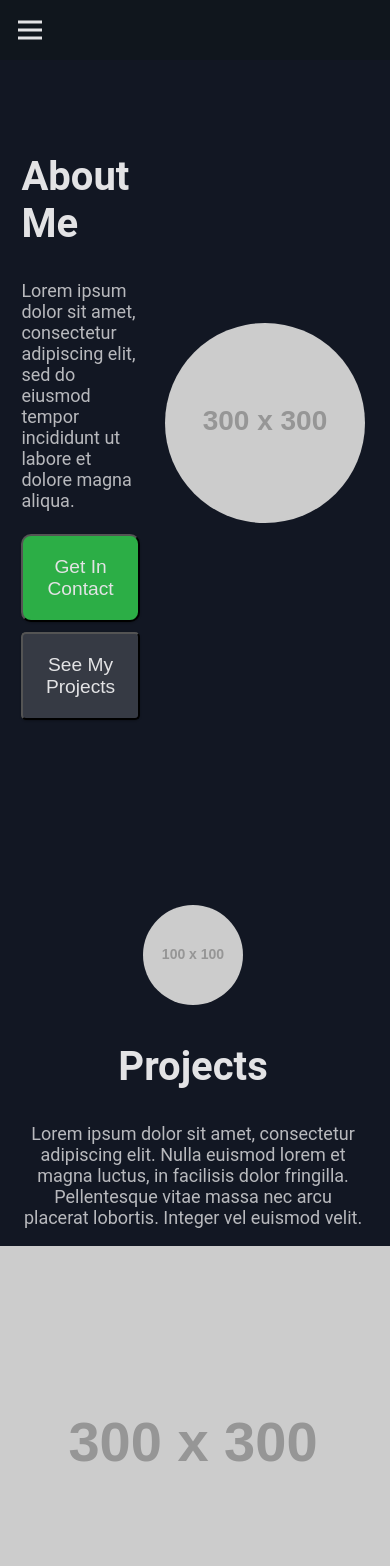
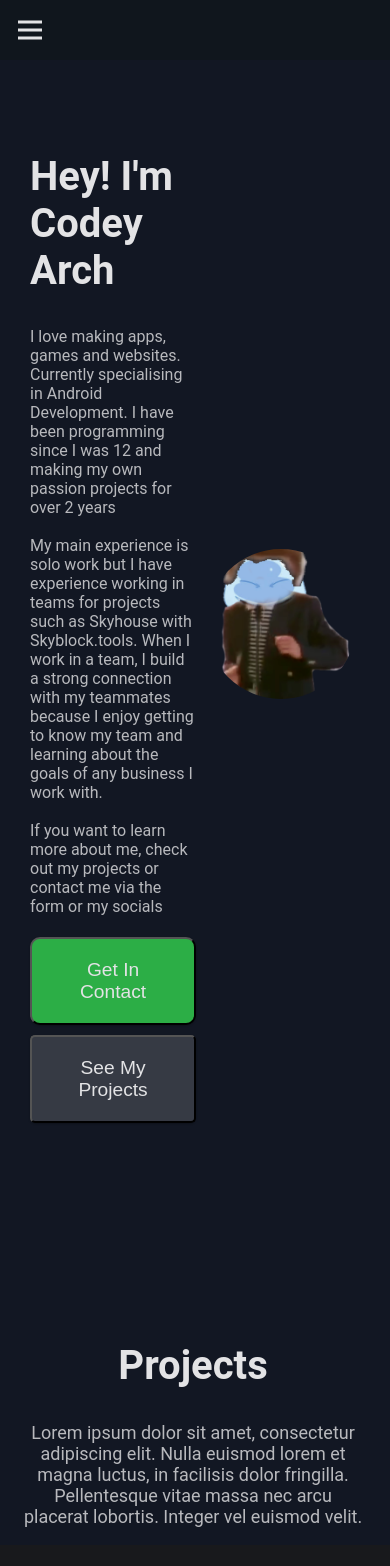
Before and after one commit to CodeyArch/codeyarch.github.io, a React (Create React App) app: page / in a window 390 px wide. Shown: the top 1566 px of the page. Built offline with nearby package versions, Linux system fonts and the light colour scheme.

Commit message:
About me description and image additions and replacements

```diff
--- a/package.json
+++ b/package.json
@@ -1,8 +1,8 @@
 {
-  "name": "chatgpttest",
+  "name": "codeyarch.github.io",
   "version": "0.1.0",
   "private": true,
-  "homepage": "http://codeyarch.github.io/React-Portfolio-Website-Template",
+  "homepage": "https://codeyarch.github.io/",
   "dependencies": {
     "@testing-library/jest-dom": "^5.16.5",
     "@testing-library/react": "^13.4.0",
--- a/src/App.css
+++ b/src/App.css
@@ -65,9 +65,41 @@ h1 {
   padding: 60px 30px;
 
 }
+/* mobile */
+@media (max-width: 576px) {
+  .grid-container {
+    display: grid;
+    margin-left: 0;
+    margin-right: 0;
+    grid-template-columns: 2fr 1fr ;
+    grid-gap: 10px;
+    align-items: center;
+    justify-items: center;
+    width: 100%;
+    padding: 60px 10px;
+
+  }
+}
 
 .grid-item {
   text-align: left;
+}
+
+/* mobile */
+@media (max-width: 576px) {
+  .grid-item {
+    text-align: left;
+    font-size: 16px;
+  }
+}
+@media all and (min-width: 576px) {
+  .desktopAboutDesc {display:block;}
+  .mobileAboutDesc {display:none;}
+}
+
+@media all and (max-width: 576px) {
+  .desktopAboutDesc {display:none;}
+  .mobileAboutDesc {display:block;}
 }
 
 .btn-gray {
@@ -187,9 +219,9 @@ h1 {
 @media (max-width: 576px) {
   .grid-item-circle {
     border-radius: 50%;
-    height: 200px;
+    height: 150px;
     overflow: hidden;
-    width: 200px;
+    width: 150px;
   }
 }
 
@@ -214,9 +246,9 @@ h1 {
 }
 .projects-icon {
   border-radius: 50%;
-  height: 100px;
+  height: 50px;
   overflow: hidden;
-  width: 100px;
+  width: 50px;
 }
 
 .projects-header {
--- a/src/components/About.js
+++ b/src/components/About.js
@@ -12,8 +12,32 @@ function About() {
         <section id="about" style={{width: "100%"}}>
             <div className="grid-container">
                 <div className="grid-item" style={{width: "100%"}}>
-                    <h2 className="base-header">About Me</h2>
-                    <p>Lorem ipsum dolor sit amet, consectetur adipiscing elit, sed do eiusmod tempor incididunt ut labore et dolore magna aliqua.</p>
+                    <h2 className="base-header">Hey! I'm Codey Arch</h2>
+                    <div className="desktopAboutDesc">
+                        <p>I love making apps, games and websites and I'm currently specialising in Android Development.
+                            Programming has always been a passion of mine and I have been making my own projects for over 2 years
+                            and dabbling with programming since I was 12.
+                            <br/><br/>
+                            My beginnings were with simplistic python scripts and terminal games and that evolved to
+                            making my own Unity games and eventually my own Android Apps. You can check some of these out in the projects section below
+                            <br/><br/>
+                            Most of my experience is solo work but I have experience working in teams for projects such as Skyhouse with Skyblock.tools.
+                            When I work in a team, I build a strong connection with my teammates because
+                            I enjoy getting to know my team and learning about the goals of any business I work with.
+                            <br/><br/>
+                            If you want to learn more about me, check out my projects or contact me via the form or my socials</p>
+                    </div>
+                    <div className="mobileAboutDesc">
+                        <p>I love making apps, games and websites. Currently specialising in Android Development.
+                            I have been programming since I was 12 and making my own passion projects for over 2 years
+                            <br/><br/>
+                            My main experience is solo work but I have experience working in teams for projects such as Skyhouse with Skyblock.tools.
+                            When I work in a team, I build a strong connection with my teammates because
+                            I enjoy getting to know my team and learning about the goals of any business I work with.
+                            <br/><br/>
+                            If you want to learn more about me, check out my projects or contact me via the form or my socials</p>
+                    </div>
+
                     <div>
                         <button className="btn-lime" onClick={(e) => handleClick(e, "#contact")}>Get In Contact</button>
                         <button className="btn-gray" onClick={(e) => handleClick(e, "#projects")}>See My Projects</button>
@@ -21,7 +45,7 @@ function About() {
                     </div>
                 </div>
                 <div className="grid-item-circle">
-                    <img src="https://via.placeholder.com/300x300" alt="Placeholder" />
+                    <img src={"./assets/GoobyDev.png"} alt="Placeholder" />
                 </div>
             </div>
         </section>
--- a/src/components/Projects.js
+++ b/src/components/Projects.js
@@ -5,9 +5,9 @@ function Projects() {
     return (
         <section id="projects">
             <div className="projects">
-                <div >
-                    <img className="projects-icon" src="https://via.placeholder.com/100x100" alt="Placeholder" />
-                </div>
+                {/*<div >*/}
+                {/*    <img className="projects-icon" src={"./assets/code.svg"} alt="Placeholder" />*/}
+                {/*</div>*/}
                 <h1 className="base-header">Projects</h1>
                 <p>Lorem ipsum dolor sit amet, consectetur adipiscing elit. Nulla euismod lorem et magna luctus, in facilisis dolor fringilla. Pellentesque vitae massa nec arcu placerat lobortis. Integer vel euismod velit.</p>
                 <div className="projects-grid">
@@ -16,9 +16,9 @@ function Projects() {
                             <img src={project.image} alt={project.name} />
                             <div className="overlay">
                                 <h2 className="projects-header">{project.name}</h2>
-                                <p className="projects-description">{project.description}</p>
+                                <p className="projects-description" dangerouslySetInnerHTML={{ __html: project.description }}></p>
                                 <button className="overlay-button">Read More</button>
-                                // Todo: Make the "Read More" button actually link to somewhere
+                                {/* Todo: Make the "Read More" button actually link to somewhere */}
                             </div>
                         </div>
                     ))}
--- a/src/data/projectData.js
+++ b/src/data/projectData.js
@@ -1,8 +1,10 @@
 const projectsData = [
     {
-        name: "Project 1",
-        image: "https://via.placeholder.com/300x300",
-        description: "Lorem ipsum dolor sit amet, consectetur adipiscing elit, sed do eiusmod tempor incididunt ut labore et dolore magna aliqua.",
+        name: "YANA: Yet Another Notes App",
+        image: "./assets/YANA.png",
+        description: "Yet Another Note App is a simple android note app made with the latest android libraries,   " +
+            "including Jetpack Compose, Dagger Hilt and Room. <br><br>" +
+            "The project was inspired by the clean architecture note app created by Phillipp Lackner, one of the first tutorials I followed when learning Jetpack Compose ",
         link: "https://www.example.com/project1"
     },
     {
--- a/src/data/skillsData.js
+++ b/src/data/skillsData.js
@@ -1,12 +1,14 @@
 const skillsData = [
+    { name: 'Kotlin', rating: 5 },
+    { name: 'Jetpack Compose', rating: 5 },
     { name: 'HTML', rating: 5 },
     { name: 'CSS', rating: 4 },
-    { name: 'JavaScript', rating: 5 },
-    { name: 'React', rating: 4 },
-    { name: 'Node.js', rating: 3 },
-    { name: 'MongoDB', rating: 3 },
-    { name: 'Python', rating: 4 },
-    { name: 'SQL', rating: 2 },
+    { name: 'JavaScript', rating: 4 },
+    { name: 'React', rating: 3 },
+    { name: 'Node.js', rating: 2 },
+    { name: 'Python', rating: 3 },
+    { name: 'Unity', rating: 4 },
+    { name: 'C#', rating: 3 },
 ];
 
 export default skillsData;
```
Also changed, not shown: 1 other file (tests, documents, lock files or other folders).
